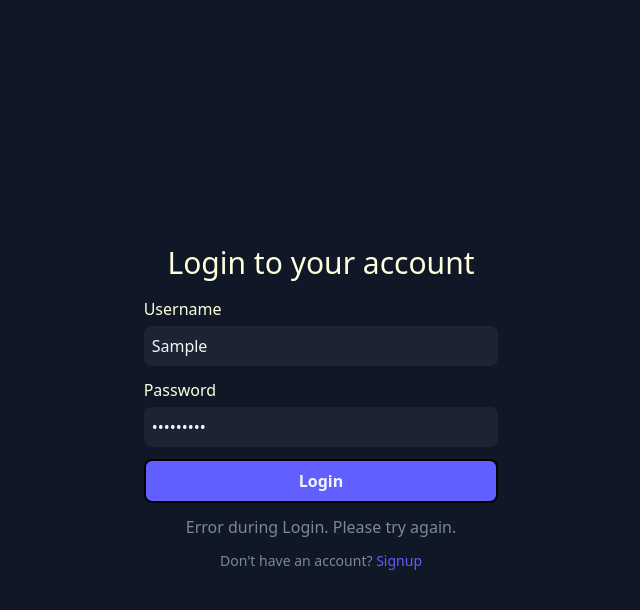
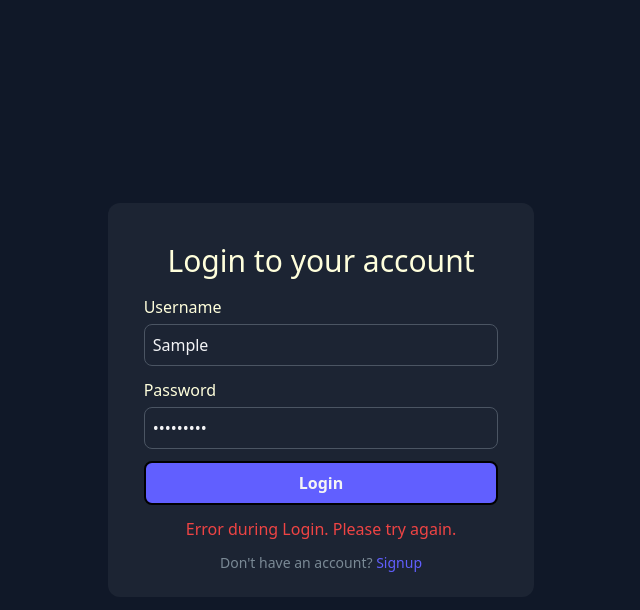
Before and after one commit to himanshu00003/react-login-signup, a React (Create React App) app in the folder frontend/: page /login in a window 1280 px wide. Both pictures are taken after typing "Sample", "Sample123" into the empty fields and a click on the button "Login". Shown: the top 610 px of the page, without its empty margins (319-959 px from the left). Built offline with nearby package versions, Linux system fonts and the light colour scheme; no server answers.

Commit message:
Moved Tailwind CSS to separate template files. Login and Signup pages now use templates dynamically. Enabled template switching via .env file

```diff
--- a/frontend/public/index.html
+++ b/frontend/public/index.html
@@ -10,10 +10,7 @@
       content="Web site created using create-react-app"
     />
     <link rel="apple-touch-icon" href="%PUBLIC_URL%/logo192.png" />
-    <!--
-      manifest.json provides metadata used when your web app is installed on a
-      user's mobile device or desktop. See https://developers.google.com/web/fundamentals/web-app-manifest/
-    -->
+
     <link rel="manifest" href="%PUBLIC_URL%/manifest.json" />
     <title>React App</title>
   </head>
--- a/frontend/src/Components/Login.js
+++ b/frontend/src/Components/Login.js
@@ -1,5 +1,6 @@
 import React, { useState } from "react";
 import axios from "axios";
+import { styles } from "../templates";
 
 const Login = () => {
   const [username, setUsername] = useState(""); // state for username
@@ -8,7 +9,7 @@ const Login = () => {
   const [isLoggedIn, setIsLoggedIn] = useState(false); // state to track if the user is logged in
 
   const handleLogin = (e) => {
-    e.preventDefault(); // prevent default form submission
+    e.preventDefault(); // Prevent default form submission behavior
     if (username && password) {
       axios
         .post(`${process.env.REACT_APP_HOST}/login`, { username, password })
@@ -25,37 +26,42 @@ const Login = () => {
   };
 
   const handleLogout = () => {
-    setIsLoggedIn(false);
+    setIsLoggedIn(false); // Reset login state
     setUsername("");
     setPassword("");
     setWelcomeMessage("");
   };
 
   return (
-    <div className="min-h-screen flex justify-center items-center bg-[#101828]">
+    <div className={styles.pageContainer}>
+      {" "}
+      {/* Main container */}
       {isLoggedIn ? (
-        <div className="p-6 px-9 rounded-xl w-4/12 bg-[#1c2433] text-[#ffffdc] text-center">
-          <h2 className="text-2xl my-4">{welcomeMessage}</h2>
-          <button
-            onClick={handleLogout}
-            className="border-2 py-2 font-semibold border-black w-full rounded-lg bg-[#615fff] text-gray-100"
-          >
+        <div className={styles.cardContainer}>
+          {" "}
+          {/* Logged-in */}
+          <h2 className={styles.welcomeMessage}>{welcomeMessage}</h2>
+          <button onClick={handleLogout} className={styles.button}>
+            {" "}
+            {/* Logout button */}
             Logout
           </button>
         </div>
       ) : (
-        <div className="p-6 px-9 rounded-xl w-4/12">
-          <div className="flex justify-center">
-            <h2 className="text-3xl my-4 text-[#ffffdc]">
-              Login to your account
-            </h2>
+        <div className={styles.cardContainer}>
+          {" "}
+          {/* Login form container */}
+          <div className={styles.textCenter}>
+            <h2 className={styles.loginHeader}>Login to your account</h2>
           </div>
-          <form className="space-y-3" onSubmit={handleLogin}>
+          <form className={styles.formContainer} onSubmit={handleLogin}>
+            {" "}
+            {/* Login form */}
             <div>
-              <label className="text-[#ffffdc]">Username</label>
-              <div className="mt-[5px]">
+              <label className={styles.label}>Username</label>
+              <div className={styles.inputContainer}>
                 <input
-                  className="w-full bg-[#1c2433] rounded-lg text-gray-100 p-2"
+                  className={styles.input}
                   type="text"
                   value={username}
                   onChange={(e) => setUsername(e.target.value)}
@@ -64,10 +70,10 @@ const Login = () => {
               </div>
             </div>
             <div>
-              <label className="text-[#ffffdc]">Password</label>
-              <div className="mt-[5px]">
+              <label className={styles.label}>Password</label>
+              <div className={styles.inputContainer}>
                 <input
-                  className="w-full bg-[#1c2433] rounded-lg text-gray-100 p-2"
+                  className={styles.input}
                   type="password"
                   value={password}
                   onChange={(e) => setPassword(e.target.value)}
@@ -75,20 +81,21 @@ const Login = () => {
                 />
               </div>
             </div>
-            <button
-              className="border-2 py-2 font-semibold border-black w-full rounded-lg bg-[#615fff] text-gray-100"
-              type="submit"
-            >
+            <button className={styles.button} type="submit">
+              {" "}
+              {/* Login button */}
               Login
             </button>
           </form>
           {welcomeMessage && (
-            <p className="mt-3 text-center text-[#7a8995]">{welcomeMessage}</p>
+            <p className={styles.errorMessage}>{welcomeMessage}</p>
           )}
           <div className="flex justify-center text-sm mt-3">
-            <p className="text-[#7a8995]">
+            {" "}
+            {/* Signup link */}
+            <p className={styles.textColorSecondary}>
               Don't have an account?{" "}
-              <a className="text-[#615fff]" href="/signup">
+              <a className={styles.linkColor} href="/">
                 Signup
               </a>
             </p>
--- a/frontend/src/Components/Signup.js
+++ b/frontend/src/Components/Signup.js
@@ -1,15 +1,16 @@
 import React, { useState } from "react";
 import axios from "axios";
+import { styles } from "../templates";
 
 const Signup = () => {
   const [name, setName] = useState(""); // state for name
   const [username, setUsername] = useState(""); // state for username
   const [password, setPassword] = useState(""); // state for password
-  const [email, setEmail] = useState("");
-  const [message, setMessage] = useState(""); // state for message
+  const [email, setEmail] = useState(""); // state for email
+  const [message, setMessage] = useState(""); // // state for message
 
   const handleSignup = (e) => {
-    e.preventDefault(); // prevent default form submission
+    e.preventDefault(); // Prevents default form submission behavior
     if (username && password) {
       axios
         .post(`${process.env.REACT_APP_HOST}/signup`, {
@@ -19,85 +20,92 @@ const Signup = () => {
           email,
         })
         .then((response) => {
-          setMessage("User registered successfully!"); // shows this message if correct
+          setMessage("User registered successfully!"); // // shows this message if correct
         })
         .catch((error) => {
-          setMessage("Error during registration. Please try again."); // shows this message if it catches an error
+          setMessage("Error during registration. Please try again."); //// shows this message if it catches an error
         });
     } else {
-      setMessage("Please fill in all fields."); // shows this message if any field is empty
+      setMessage("Please fill in all fields."); //  shows this message if any field is empty
     }
   };
 
   return (
-    <div className="min-h-screen flex justify-center items-center bg-[#101828] ">
-      <div className=" p-6 px-9 rounded-xl w-4/12">
-        <div className="flex justify-center">
-          <h2 className="text-3xl my-4 text-[#ffffdc]">
-            Sign in to your account
-          </h2>
+    <div className={styles.pageContainer}>
+      {" "}
+      {/* Outer container for page */}
+      <div className={styles.cardContainer}>
+        {" "}
+        {/* Card style form container */}
+        <div className={styles.textCenter}>
+          {" "}
+          <h2 className={styles.loginHeader}>Sign in to your account</h2>
         </div>
-        <form className="space-y-3  " onSubmit={handleSignup}>
+        <form className={styles.formContainer} onSubmit={handleSignup}>
+          {" "}
+          {/* Signup form */}
           <div>
-            <label className=" text-[#ffffdc]">Name</label>
-            <div className="mt-[5px]">
+            <label className={styles.label}>Name</label>
+            <div className={styles.inputContainer}>
               <input
-                className="w-full bg-[#1c2433] rounded-lg  text-gray-100 p-2"
+                className={styles.input} // input field
                 type="text"
-                value={name} // value bound to name state
-                onChange={(e) => setName(e.target.value)} // update name state
+                value={name}
+                onChange={(e) => setName(e.target.value)} // Updates name state
                 required
               />
             </div>
           </div>
           <div>
-            <label className=" text-[#ffffdc]">Username</label>
-            <div className="mt-[5px]">
+            <label className={styles.label}>Username</label>
+            <div className={styles.inputContainer}>
               <input
-                className="w-full bg-[#1c2433] rounded-lg  text-gray-100 p-2"
+                className={styles.input}
                 type="text"
-                value={username} // value state is bound to username state
-                onChange={(e) => setUsername(e.target.value)} // onchange updates whenever input changes
+                value={username}
+                onChange={(e) => setUsername(e.target.value)} // Updates username state
                 required
               />
             </div>
           </div>
           <div>
-            <label className=" text-[#ffffdc]">Password</label>
-            <div className="mt-[5px]">
+            <label className={styles.label}>Password</label>
+            <div className={styles.inputContainer}>
               <input
-                className="w-full bg-[#1c2433] rounded-lg  text-gray-100 p-2"
-                type="password "
-                value={password} // value is bound to password state
-                onChange={(e) => setPassword(e.target.value)} // onchange updates whenever input changes
+                className={styles.input}
+                type="password"
+                value={password}
+                onChange={(e) => setPassword(e.target.value)} // Updates password state
                 required
               />
             </div>
           </div>
           <div>
-            <label className=" text-[#ffffdc] ">Email</label>
-            <div className="mt-[5px]">
+            <label className={styles.label}>Email</label>
+            <div className={styles.inputContainer}>
               <input
-                className="w-full bg-[#1c2433] rounded-lg text-gray-100 p-2"
+                className={styles.input}
                 type="email"
-                value={email} // value bound to email state
-                onChange={(e) => setEmail(e.target.value)} // update email state
+                value={email}
+                onChange={(e) => setEmail(e.target.value)} // Updates email state
                 required
               />
             </div>
           </div>
-          <button
-            className="border-2 py-2 font-semibold border-black w-full rounded-lg bg-[#615fff]"
-            type="submit"
-          >
+          <button className={styles.button} type="submit">
+            {" "}
+            {/* Signup button */}
             Signup
           </button>
         </form>
-        {message && <p>{message}</p>}
+        {message && <p className={styles.errorMessage}>{message}</p>}{" "}
+        {/* Display message */}
         <div className="flex justify-center text-sm mt-3">
-          <p className="text-[#7a8995] ">
+          {" "}
+          {/* Link to login page */}
+          <p className={styles.textColorSecondary}>
             Already have an account?{" "}
-            <a className="text-[#615fff]" href="/login">
+            <a className={styles.linkColor} href="/login">
               Login
             </a>
           </p>
--- /dev/null
+++ b/frontend/src/Template1.js
@@ -0,0 +1,20 @@
+export const template1Styles = {
+
+  pageContainer: "min-h-screen flex justify-center items-center bg-[#101828]",
+  cardContainer: "p-6 px-9 rounded-xl w-4/12 bg-[#1c2433] text-[#ffffdc]",
+  input:
+    "w-full bg-[#1c2433] rounded-lg text-gray-100 p-2 border border-gray-600 focus:outline-none focus:border-[#615fff]",
+  button:
+    "border-2 py-2 font-semibold border-black w-full rounded-lg bg-[#615fff] text-gray-100 hover:bg-[#4a4ac7] transition-colors",
+  textCenter: "text-center",
+  textColorPrimary: "text-[#ffffdc]",
+  textColorSecondary: "text-[#7a8995]",
+  linkColor: "text-[#615fff] hover:text-[#4a4ac7]",
+
+  welcomeMessage: "text-2xl my-4",
+  loginHeader: "text-3xl my-4",
+  errorMessage: "mt-3 text-center text-red-500",
+  formContainer: "space-y-3",
+  label: "text-[#ffffdc]",
+  inputContainer: "mt-[5px]",
+};
--- /dev/null
+++ b/frontend/src/Template2.js
@@ -0,0 +1,19 @@
+export const template2Styles = {
+
+  pageContainer: "min-h-screen flex justify-center items-center bg-gray-900",
+  cardContainer: "p-6 px-9 rounded-xl w-4/12 bg-gray-800 text-white",
+  input: "w-full bg-gray-700 rounded-lg text-white p-2",
+  button: "border-2 py-2 font-semibold border-white w-full rounded-lg bg-blue-600 text-white",
+  textCenter: "text-center",
+  textColorPrimary: "text-white",
+  textColorSecondary: "text-gray-400",
+  linkColor: "text-blue-500",
+
+
+  welcomeMessage: "text-2xl my-4",
+  loginHeader: "text-3xl my-4",
+  errorMessage: "mt-3 text-center",
+  formContainer: "space-y-3",
+  label: "text-white",
+  inputContainer: "mt-[5px]",
+};
--- /dev/null
+++ b/frontend/src/Template3.js
@@ -0,0 +1,22 @@
+export const template3Styles = {
+
+  pageContainer:
+    "min-h-screen flex justify-center items-center bg-gradient-to-r from-purple-500 to-pink-500",
+  cardContainer: "p-6 px-9 rounded-xl w-4/12 bg-white text-gray-800 shadow-lg",
+  input:
+    "w-full bg-gray-100 rounded-lg text-gray-800 p-2 focus:outline-none focus:ring-2 focus:ring-purple-500",
+  button:
+    "w-full bg-purple-600 text-white p-2 rounded-lg hover:bg-purple-700 transition-colors",
+  textCenter: "text-center",
+  textColorPrimary: "text-gray-800",
+  textColorSecondary: "text-gray-600",
+  linkColor: "text-purple-600 hover:text-purple-700",
+
+
+  welcomeMessage: "text-2xl my-4",
+  loginHeader: "text-3xl my-4",
+  errorMessage: "mt-3 text-center text-red-500",
+  formContainer: "space-y-3",
+  label: "text-gray-800",
+  inputContainer: "mt-[5px]",
+};
--- /dev/null
+++ b/frontend/src/templates/index.js
@@ -0,0 +1,13 @@
+import { template1Styles } from "../Template1";
+import { template2Styles } from "../Template2";
+import { template3Styles } from "../Template3";
+
+const templates = {
+  template1: template1Styles,
+  template2: template2Styles,
+  template3: template3Styles,
+};
+
+const selectedTemplate = process.env.REACT_APP_TEMPLATE || "template1";
+
+export const styles = templates[selectedTemplate];
```
